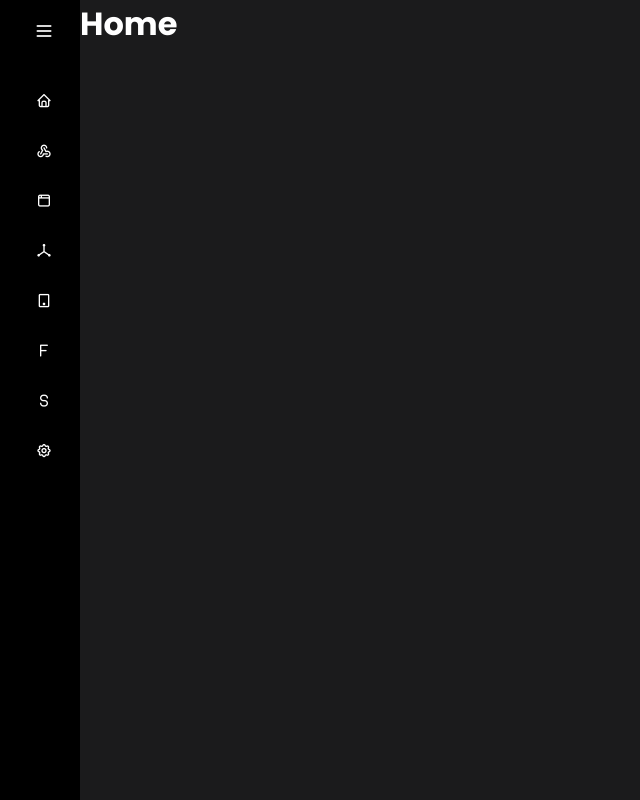
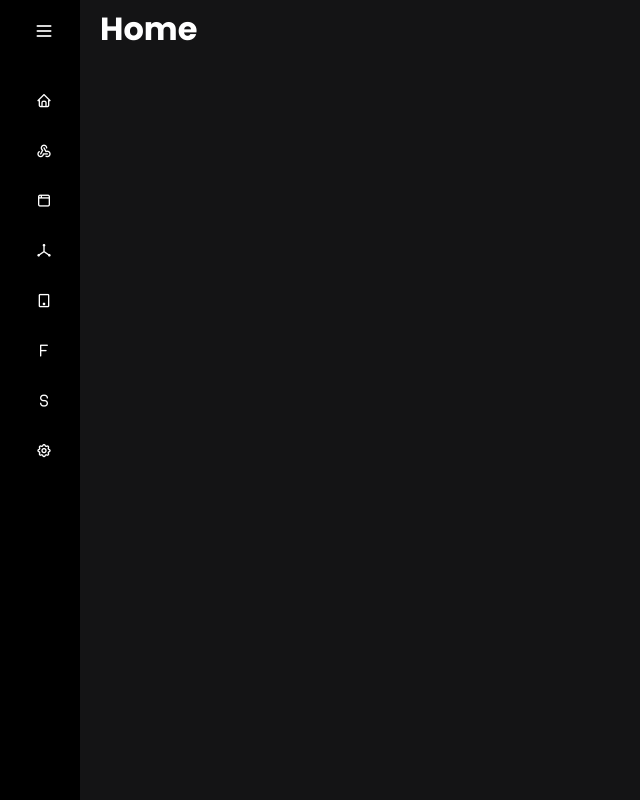
Before and after one commit to h4ck3r-04/beautiful-sin, a Django app: page / in a window 1280 px wide; the page is wider, and only the part inside the window is pictured. Shown: that part, without its empty margins (0-640 px from the left). Run offline with Django 5.2, Linux system fonts and the light colour scheme.

Commit message:
changed container style

```diff
--- a/static/css/common.css
+++ b/static/css/common.css
@@ -1,7 +1,8 @@
 .container {
-  background: #1b1b1c;
+  background: #141415;
   min-height: 100%;
   width: 100vw;
   overflow-y: auto;
   color: white;
+  padding: 5px 20px;
 }
```
